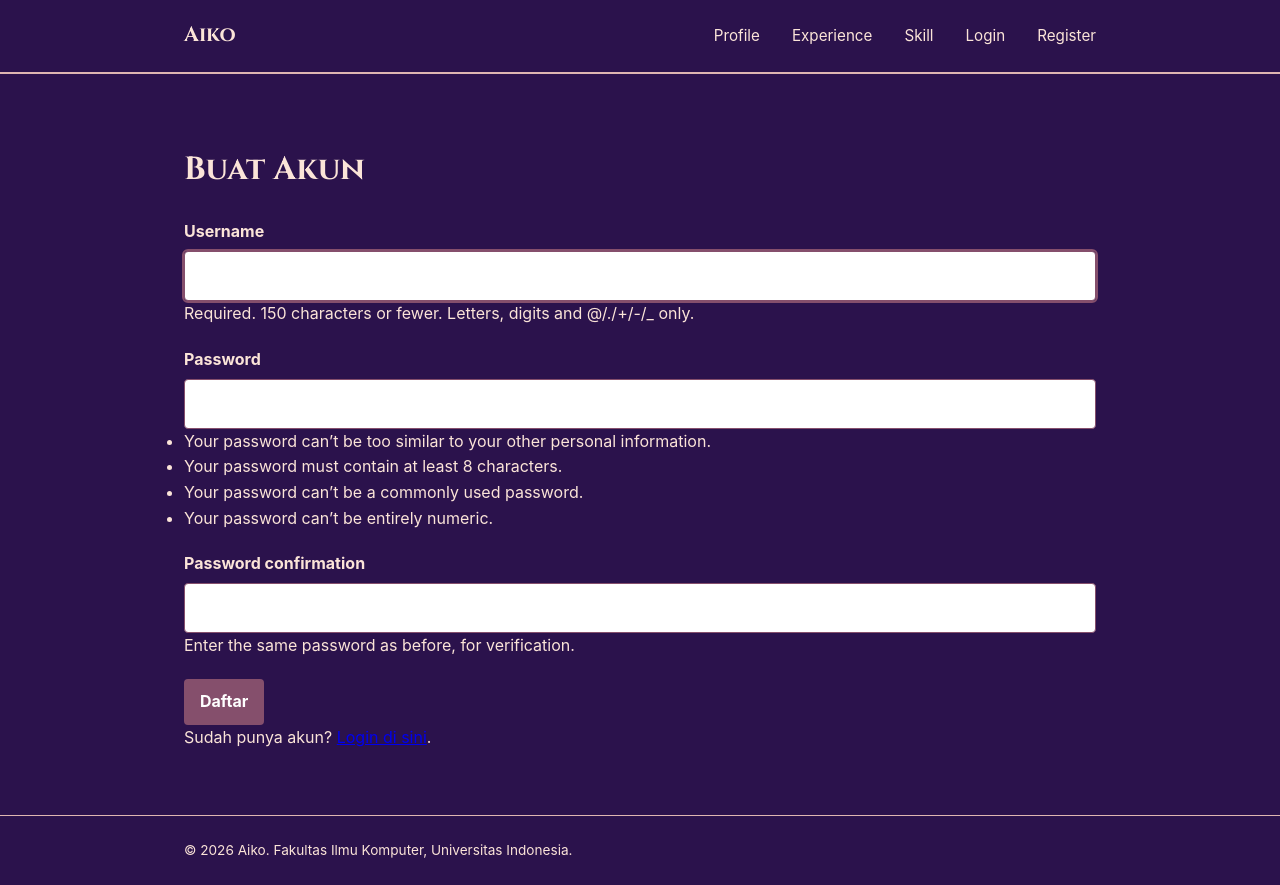
After one commit to aik0o00/myportofolio, a Django app: page /register/ in a window 1280 px wide. The commit adds this page. Run offline with Django 5.2, Linux system fonts and the light colour scheme.

Commit message:
Tutorial 4

```diff
--- a/main/models.py
+++ b/main/models.py
@@ -1,4 +1,5 @@
 import uuid
+from django.contrib.auth.models import User
 from django.db import models
 class Experience(models.Model):
     EXPERIENCE_CHOICES = [
@@ -26,10 +27,12 @@ class Experience(models.Model):
         return self.ended_at is None
 
 class Skill(models.Model):
+    id = models.UUIDField(primary_key=True, default=uuid.uuid4, editable=False)
     name = models.CharField(max_length=100)
     category = models.CharField(max_length=100)
     level = models.CharField(max_length=50)
     description = models.TextField(blank=True)
+    starred_by = models.ManyToManyField(User, related_name="starred_skill", blank=True)
 
     def __str__(self):
         return self.name
--- a/main/urls.py
+++ b/main/urls.py
@@ -1,5 +1,5 @@
 from django.urls import path
-from main.views import show_main, show_experience, show_skill, create_skill, get_skills_json, delete_skill, update_skill
+from main.views import show_main, show_experience, show_skill, create_skill, get_skills_json, delete_skill, update_skill, register, login_user, logout_user, toggle_star
 
 app_name = "main"
 urlpatterns = [
@@ -8,6 +8,10 @@ urlpatterns = [
     path("skill/", show_skill, name="show_skill"),
     path("skill/add/", create_skill, name="create_skill"),
     path("skill/json/", get_skills_json, name="get_skills_json"),
-    path("skill/<int:skill_id>/delete/", delete_skill, name="delete_skill"),
-    path("skill/<int:skill_id>/update/", update_skill, name="update_skill"),
-]
+    path("skill/<uuid:skill_id>/delete/", delete_skill, name="delete_skill"),
+    path("skill/<uuid:skill_id>/update/", update_skill, name="update_skill"),
+    path("register/", register, name="register"),
+    path("login/", login_user, name="login"),
+    path("logout/", logout_user, name="logout"),
+    path("skill/<uuid:skill_id>/star/", toggle_star, name="toggle_star"),
+    ]
--- a/main/views.py
+++ b/main/views.py
@@ -1,3 +1,6 @@
+from django.contrib.auth.decorators import login_required
+from django.core.exceptions import PermissionDenied
+import datetime
 from django.core import serializers
 from django.http import HttpResponse
 from django.shortcuts import render
@@ -5,9 +8,12 @@ from django.contrib import messages
 from django.shortcuts import redirect, render
 from main.forms import SkillForm
 from django.shortcuts import get_object_or_404
+from django.contrib.auth import login, logout
+from django.contrib.auth.forms import AuthenticationForm, UserCreationForm
 
 from main.models import Experience, Skill
 def show_main(request):
+    last_login = request.COOKIES.get('last_login', 'Belum ada sesi login / Cookie tidak ditemukan')
     context = {
         "name": "Aiko",
         "npm": "2506617140",
@@ -16,6 +22,8 @@ def show_main(request):
         "Second year IS student at Universitas Indonesia."
         "Likes to learn new things."
         ),
+
+        "last_login": last_login,
     }
     return render(request, "index.html", context)
 
@@ -27,7 +35,7 @@ def show_experience(request):
     return render(request, "experience.html", context)
 
 def show_skill(request):
-    json_response = get_skills_json(request)
+    json_response = get_skills_json(request) # line 38
 
     skills = serializers.deserialize(
         "json",
@@ -42,7 +50,10 @@ def show_skill(request):
 
     return render(request, "skill.html", context)
 
+@login_required(login_url="/login/")
 def create_skill(request):
+    if not request.user.is_superuser:
+        raise PermissionDenied
     form = SkillForm(request.POST or None)
     if request.method == "POST" and form.is_valid():
         form.save()
@@ -56,14 +67,17 @@ def create_skill(request):
 
 def get_skills_json(request):
     skills = Skill.objects.all()
-    skills_json = serializers.serialize("json", skills)
+    skills_json = serializers.serialize("json", skills, use_natural_foreign_keys=True)
 
     return HttpResponse(
         skills_json,
         content_type="application/json"
     )
 
+@login_required(login_url="/login/")
 def delete_skill(request, skill_id):
+    if not request.user.is_superuser:
+        raise PermissionDenied
     skill = get_object_or_404(Skill, pk=skill_id)
     if request.method == "POST":
         skill.delete()
@@ -88,3 +102,54 @@ def update_skill(request, skill_id):
     }
 
     return render(request, "skill_form.html", context)
+
+def register(request):
+    form = UserCreationForm(request.POST or None)
+
+    if request.method == "POST" and form.is_valid():
+        form.save()
+        messages.success(request, "Akun berhasil dibuat. Silakan login")
+        return redirect("main:login")
+
+    context = {
+        "name": "Aiko",
+        "form": form,
+    }
+
+    return render(request, "register.html", context)
+
+def login_user(request):
+    form = AuthenticationForm(request, data=request.POST or None)
+
+    if request.method == "POST" and form.is_valid():
+        user = form.get_user()
+        login(request, user)
+        response = redirect("main:show_main")
+        response.set_cookie('last_login', datetime.datetime.now().strftime('%Y-%m-%d %H:%M:%S'))
+        return response
+
+    context = {
+        "name": "Aiko",
+        "form": form,
+    }
+    return render(request, "login.html", context)
+
+def logout_user(request):
+    logout(request)
+    response = redirect("main:show_main")
+    response.delete_cookie('last_login')
+    return response
+
+@login_required(login_url="/login/")
+def toggle_star(request, skill_id):
+    skill = get_object_or_404(Skill, pk=skill_id)
+
+    if request.method == "POST":
+        # Kalau akun ini sudah pernah memberi star, batalkan star-nya.
+        # Kalau belum, tambahkan star.
+        if request.user in skill.starred_by.all():
+            skill.starred_by.remove(request.user)
+        else:
+            skill.starred_by.add(request.user)
+
+    return redirect("main:show_skill")
--- a/static/css/style.css
+++ b/static/css/style.css
@@ -457,3 +457,25 @@ h1, .brand {
     margin: 0.5rem 0 1rem;
     line-height: 1.5;
 }
+
+.star-form {
+    display: inline;
+}
+
+.button-star {
+    display: inline-flex;
+    align-items: center;
+    gap: 0.4rem;
+    background: var(--ink);
+}
+
+.button-star.is-starred {
+    background: var(--accent);
+}
+
+.star-count {
+    padding: 0.05rem 0.4rem;
+    border-radius: 999px;
+    background: rgba(255, 255, 255, 0.25);
+    font-size: 0.8rem;
+}
--- a/templates/base.html
+++ b/templates/base.html
@@ -19,6 +19,13 @@
             <a href="{% url 'main:show_main' %}">Profile</a>
             <a href="{% url 'main:show_experience' %}">Experience</a>
             <a href="{% url 'main:show_skill' %}">Skill</a>
+            {% if user.is_authenticated %}
+                <span class="nav-user">{{ user.username }}</span>
+                <a href="{% url 'main:logout' %}">Logout</a>
+            {% else %}
+                <a href="{% url 'main:login' %}">Login</a>
+                <a href="{% url 'main:register' %}">Register</a>
+            {% endif %}
         </nav>
     </div>
   </header>
--- a/templates/index.html
+++ b/templates/index.html
@@ -25,6 +25,10 @@
                             <dt>Program</dt>
                             <dd>S1 Sistem Informasi</dd>
                          </div>
+                         <div class="meta-row">
+                            <dt>Sesi Terakhir Login</dt>
+                            <dd>{{ last_login }}</dd>
+                        </div>
                      </dl>
                      <div class="social-links">
                     <a href="https://github.com/aik0o00/" class="social-link">GitHub</a>
--- /dev/null
+++ b/templates/register.html
@@ -0,0 +1,33 @@
+{% extends "base.html" %}
+{% block meta %}
+    <title>Register - Aiko</title>
+{% endblock meta %}
+{% block content %}
+    <main>
+        <section class="experience-section">
+            <div class="container">
+                <h1>Buat Akun</h1>
+                <form method="post" action="{% url 'main:register' %}" class="skill-form">
+                    {% csrf_token %}
+                    {% for error in form.non_field_errors %}
+                        <p class="form-error">{{ error }}</p>
+                    {% endfor %}
+                    {% for field in form %}
+                        <div class="form-group">
+                            <label for="{{ field.id_for_label }}">{{ field.label }}</label>
+                            {{ field }}
+                            {% if field.help_text %}
+                                <div class="form-help">{{ field.help_text }}</div>
+                            {% endif %}
+                            {% for error in field.errors %}
+                                <p class="form-error">{{ error }}</p>
+                            {% endfor %}
+                        </div>
+                    {% endfor %}
+                    <button type="submit" class="button">Daftar</button>
+                </form>
+                <p>Sudah punya akun? <a href="{% url 'main:login' %}">Login di sini</a>.</p>
+            </div>
+        </section>
+    </main>
+{% endblock content %}
```
Also changed, not shown: templates/components/skill_star.html (added, +10 -0 lines), templates/login.html (added, +33 -0 lines), templates/skill.html (+8 -3 lines), main/migrations/0005_skill_starred_by.py (added), main/migrations/0006_alter_skill_starred_by.py (added), main/migrations/0007_alter_skill_id.py (added).
